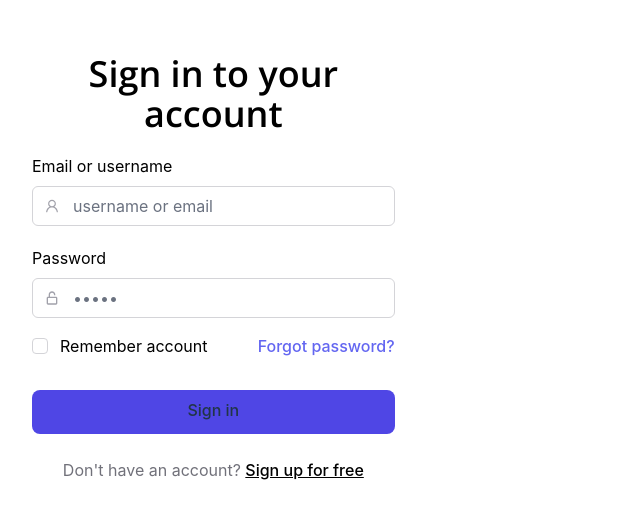
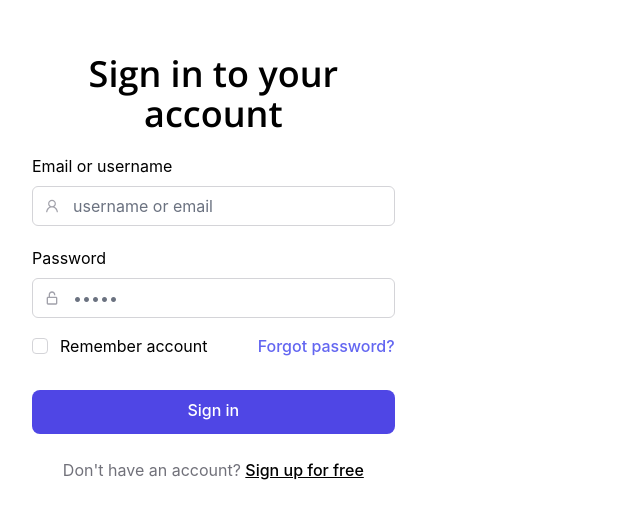
Before and after one commit to drbirkin/admin-ecommerce, a React (Vite) app: page /auth/login in a window 1280 px wide. Shown: the part 132-650 px from the top of the page, without its empty margins (0-640 px from the left). Built offline with nearby package versions, Linux system fonts and the light colour scheme.

Commit message:
editing navigation

```diff
--- a/src/App.jsx
+++ b/src/App.jsx
@@ -27,7 +27,7 @@ function App() {
           //   if (isError || error) console.error('error', error)
           //   return data
           // },
-          loader: verifyUser,
+          // loader: verifyUser,
           children: [
             {
               index: true,
--- a/src/components/buttons/buttons.component.jsx
+++ b/src/components/buttons/buttons.component.jsx
@@ -1,6 +1,6 @@
 export function SubmitButton ({children}) {
     return <button type="submit"
-    className="button bg-indigo-600 mt-8 hover:bg-indigo-500 transition-all focus:outline-indigo-200 focus:outline-2 focus:outline focus:outline-offset-2 flex justify-center items-center h-11 p-0">
+    className="button text-white bg-indigo-600 mt-8 hover:bg-indigo-500 transition-all focus:outline-indigo-200 focus:outline-2 focus:outline focus:outline-offset-2 flex justify-center items-center h-11 p-0">
         {children}
     </button>
 }
--- /dev/null
+++ b/src/components/navigations/navigations.component.jsx
@@ -0,0 +1,3 @@
+export default function Navigations () {
+    return <>Navigations</>
+}
--- a/src/components/protection/protect.component.jsx
+++ b/src/components/protection/protect.component.jsx
@@ -1,7 +1,8 @@
 import { Outlet, Navigate, useLoaderData } from 'react-router-dom'
 
 export default function Protect() {
-  const { data: { document = null } = {} } = useLoaderData() || {}
+  // const { data: { document = null } = {} } = useLoaderData() || {}
+  const document = true;
   console.log(document)
   return !document ? (
     <Navigate to="/auth/login" />
```
Also changed, not shown: 1 other file (tests, documents, lock files or other folders).
